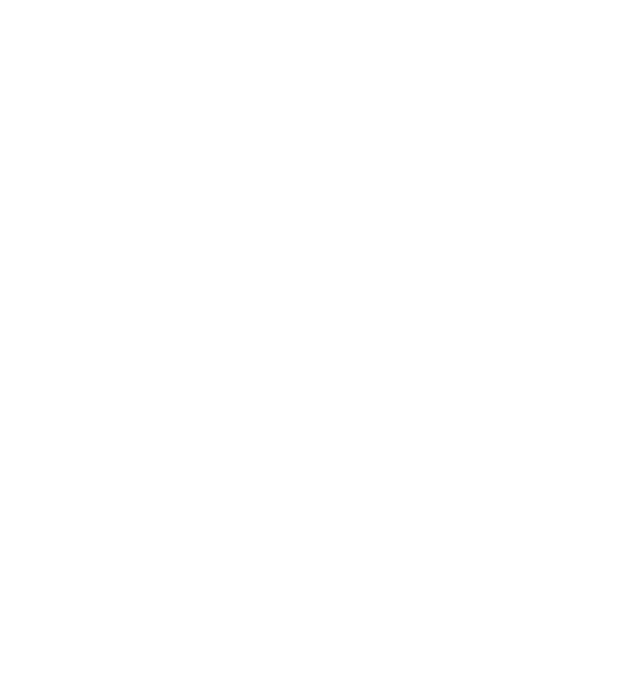
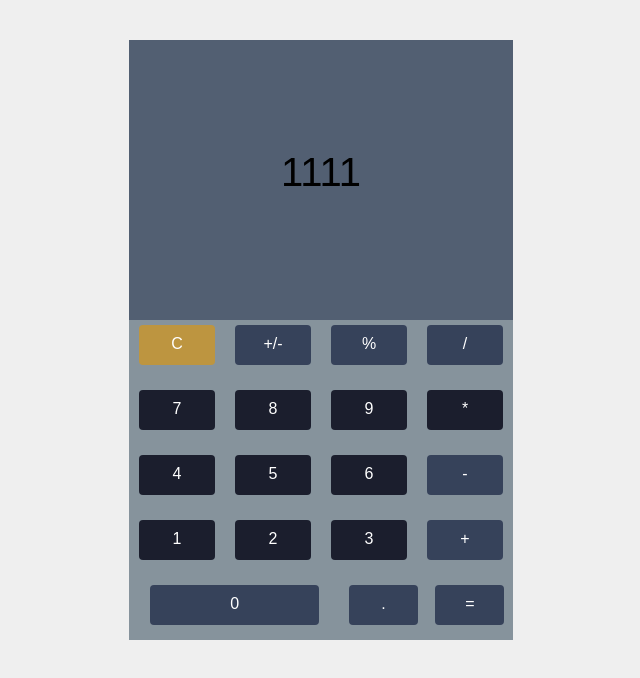
Before and after one commit to SouabeRaphael/calculatrice_vuejs, a plain HTML site: page td_calculatrice/index.html in a window 1280 px wide. Shown: the whole page, without its empty margins (319-959 px from the left). Drawn offline with nearby package versions, Linux system fonts and the light colour scheme.

Commit message:
html/css maquette

```diff
--- a/td_calculatrice/assets/css/styles.css
+++ b/td_calculatrice/assets/css/styles.css
@@ -15,3 +15,72 @@ body {
   color: black;
   background-color: #efefef;
 }
+
+/*--------------------------------------------------------------------------------*/
+
+.container {
+
+    width: 30vw;
+    height: 75vh;
+    margin-top: 5vh;
+    background-color: #86939C;
+    padding: 0;
+}
+
+
+
+.c2, .c3, .c4, .c5, .c6 {
+    width: 100%;
+    margin: 0;
+    margin-bottom: 15px;
+}
+
+.c1 {
+    background: #525F72;
+    height: 35vh;
+    width: 100%;
+    display: flex;
+    justify-content: center;
+    align-items: center;
+    margin: 0;
+}
+
+.screen{
+    width: 100%;
+    height: 10%;
+    display: flex;
+    justify-content: center;
+    align-items: center;
+    font-size: 40px;
+}
+
+.reset{
+    background-color: #BD9540;
+}
+
+.black-btn {
+    background-color: #1B1E2D;
+}
+
+.blue-btn {
+    background-color: #36425A;
+}
+
+.touch{
+    width: 50px;
+    height: 50px;
+    padding: 0;
+    display: flex;
+    align-items: center;
+    justify-content: center;
+}
+
+.btn {
+    width: 80%;
+    height: 80%;
+    color: white;
+}
+
+.zero{
+    width: 55%;
+}
--- a/td_calculatrice/index.html
+++ b/td_calculatrice/index.html
@@ -8,8 +8,83 @@
     <script src="https://cdn.jsdelivr.net/npm/vue@2/dist/vue.js" defer></script>
     <link href="https://cdn.jsdelivr.net/npm/bootstrap@5.1.3/dist/css/bootstrap.min.css" rel="stylesheet" integrity="sha384-1BmE4kWBq78iYhFldvKuhfTAU6auU8tT94WrHftjDbrCEXSU1oBoqyl2QvZ6jIW3" crossorigin="anonymous">
     <script src="assets/js/app.js" defer></script>
+    <link rel="stylesheet" href="./assets/css/styles.css">
 </head>
 <body>
+    <div class="container">
+        <div class="row c1">
+            <div class="col-4 screen">
+                <p class="result">1111</p>
+            </div>
+        </div>
+        <div class="row c2">
+          <div class="col touch">
+            <div class="orange-btn btn reset">C</div>
+          </div>
+          <div class="col touch">
+            <div class="blue-btn btn">+/-</div>
+          </div>
+          <div class="col touch">
+            <div class="blue-btn btn">%</div>
+          </div>
+          <div class="col touch">
+            <div class="blue-btn btn">/</div>
+          </div>
+        </div>
+        <div class="row c3">
+            <div class="col touch">
+                <div class="black-btn btn">7</div>
+            </div>
+            <div class="col touch">
+                <div class="black-btn btn">8</div>
+            </div>
+            <div class="col touch">
+                <div class="black-btn btn">9</div>
+            </div>
+            <div class="col touch">
+                <div class="black-btn btn" >*</div>
+            </div>
+          </div>
+          <div class="row c4">
+            <div class="col touch">
+                <div class="black-btn btn">4</div>
+            </div>
+            <div class="col touch">
+                <div class="black-btn btn">5</div>
+            </div>
+            <div class="col touch">
+                <div class="black-btn btn">6</div>
+            </div>
+            <div class="col touch">
+                <div class="blue-btn btn">-</div>
+            </div>
+          </div>
+          <div class="row c5">
+            <div class="col touch">
+                <div class="black-btn btn">1</div>
+            </div>
+            <div class="col touch">
+                <div class="black-btn btn">2</div>
+            </div>
+            <div class="col touch">
+                <div class="black-btn btn">3</div>
+            </div>
+            <div class="col touch">
+                <div class="blue-btn btn">+</div>
+            </div>
+          </div>
+          <div class="row c6">
+            <div class="col-3 touch zero">
+                <div class="blue-btn btn">0</div>
+            </div>
+            <div class="col touch">
+                <div class="blue-btn btn">.</div>
+            </div>
+            <div class="col touch">
+                <div class="blue-btn btn">=</div>
+            </div>
+          </div>
+    </div>
 
 </body>
 </html>
```
